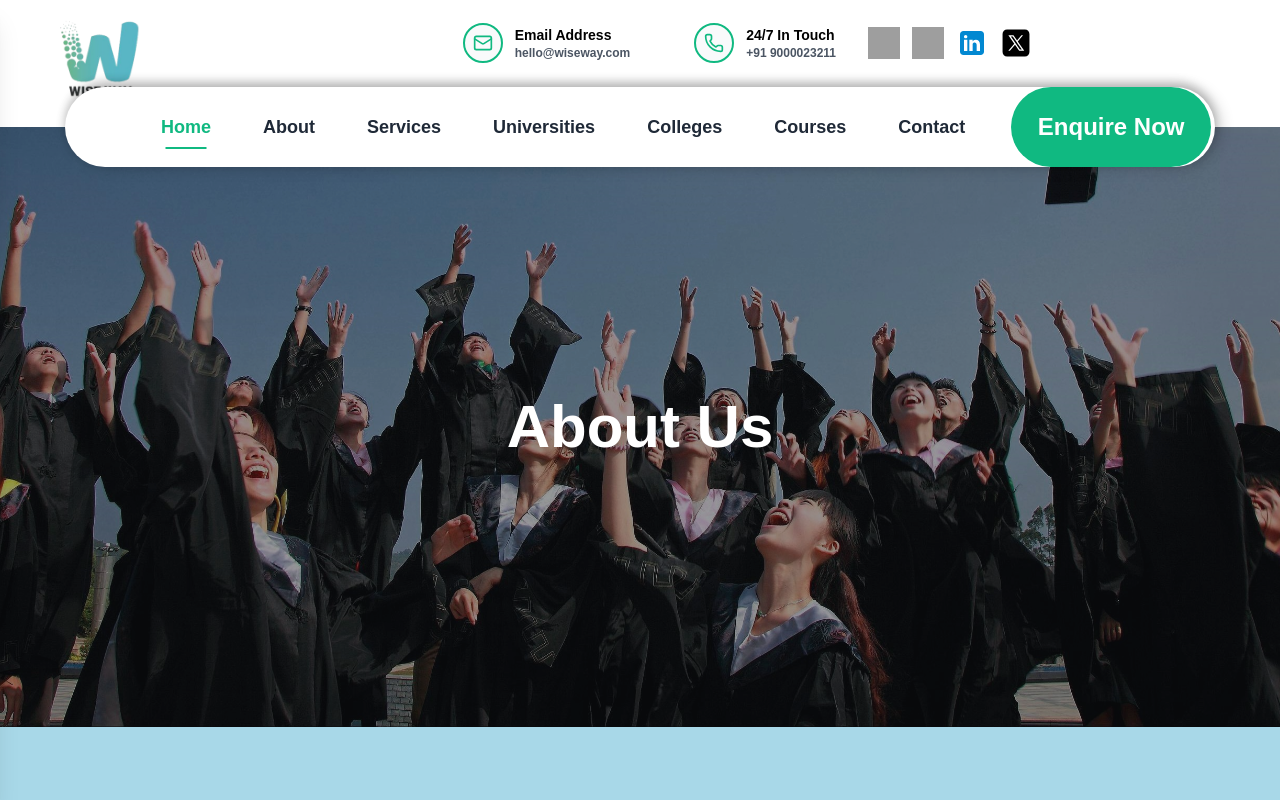
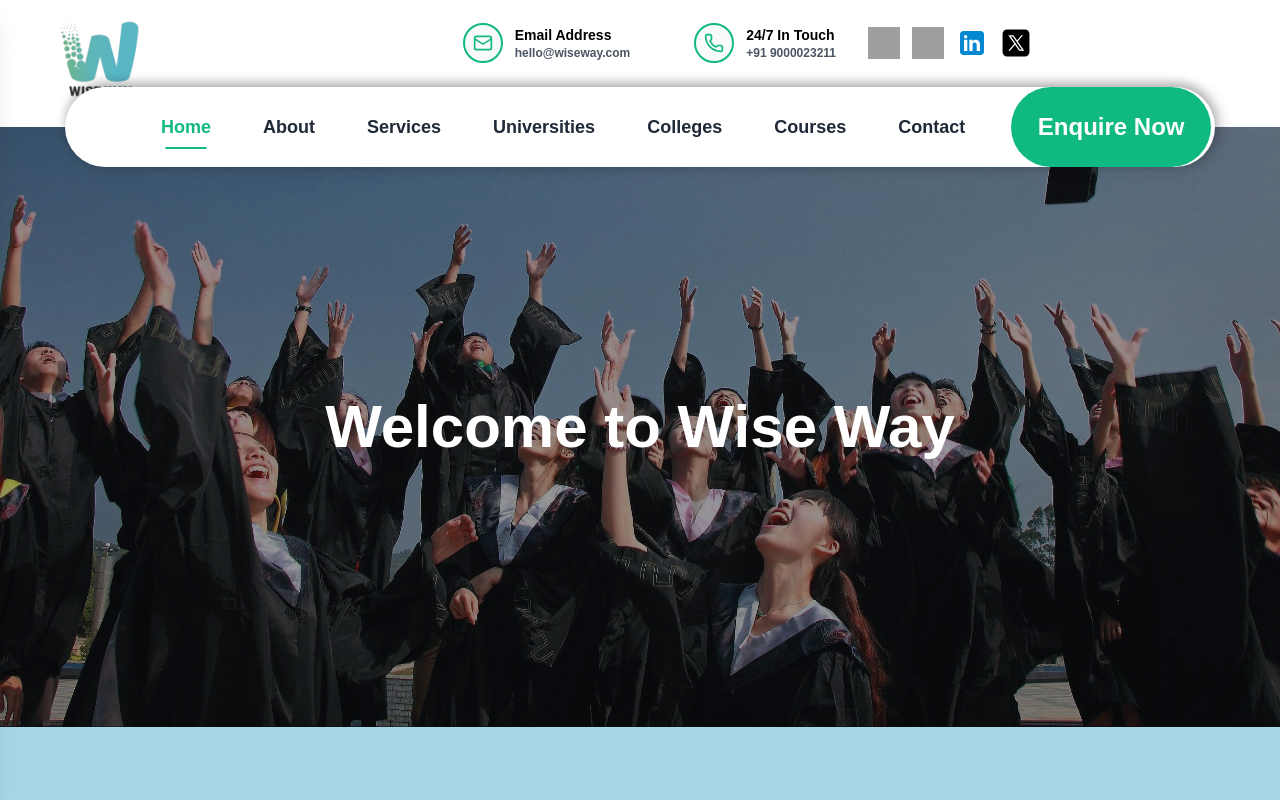
Before and after one commit to ziyadmangalasseri/Wise-Way-Education, a Next.js app: page / in a window 1280 px wide. Shown: the top 800 px of the page. Built offline with nearby package versions, Linux system fonts and the light colour scheme; grey boxes are pictures that could not be loaded.

Commit message:
dynamic text in every pages

```diff
--- a/app/courses/page.js
+++ b/app/courses/page.js
@@ -1,5 +1,4 @@
 import Link from 'next/link';
-
 export default async function Courses() {
   try {
     const response = await fetch('https://wiseway.wmsapphub.com/api/user/getcourse/', {
--- a/components/Header.js
+++ b/components/Header.js
@@ -4,8 +4,33 @@ import Image from "next/image";
 import Link from "next/link";
 import { Mail, Phone } from "lucide-react";
 import Navbar from "./Navbar";
+import { usePathname } from "next/navigation";
 
 const Header = () => {
+  const pathname = usePathname();
+
+  // Function to get header title based on current route
+  const getHeaderTitle = () => {
+    switch(pathname) {
+      case '/':
+        return 'Welcome to Wise Way';
+      case '/about':
+        return 'About Us';
+      case '/services':
+        return 'Our Services';
+      case '/universities':
+        return 'Explore Top Universities';
+      case '/colleges':
+        return 'Discover Premier Colleges';
+      case '/courses':
+        return 'Courses We Offer';
+      case '/contact':
+        return 'Contact Us';
+      default:
+        return 'Wise Way Education';
+    }
+  };
+
   return (
     <header className="w-full relative">
       {/* Top Bar - Visible on all screens */}
@@ -80,11 +105,10 @@ const Header = () => {
             className="opacity-80"
             priority
             sizes="(max-width: 600px) 100vw, (max-width: 1200px) 100vw, 100vw"
-
           />
           <div className="absolute inset-0 bg-black bg-opacity-30 flex items-center justify-center px-4">
             <h1 className="text-2xl sm:text-3xl md:text-4xl lg:text-5xl xl:text-6xl font-bold text-white text-center">
-              About Us
+              {getHeaderTitle()}
             </h1>
           </div>
         </div>
```
